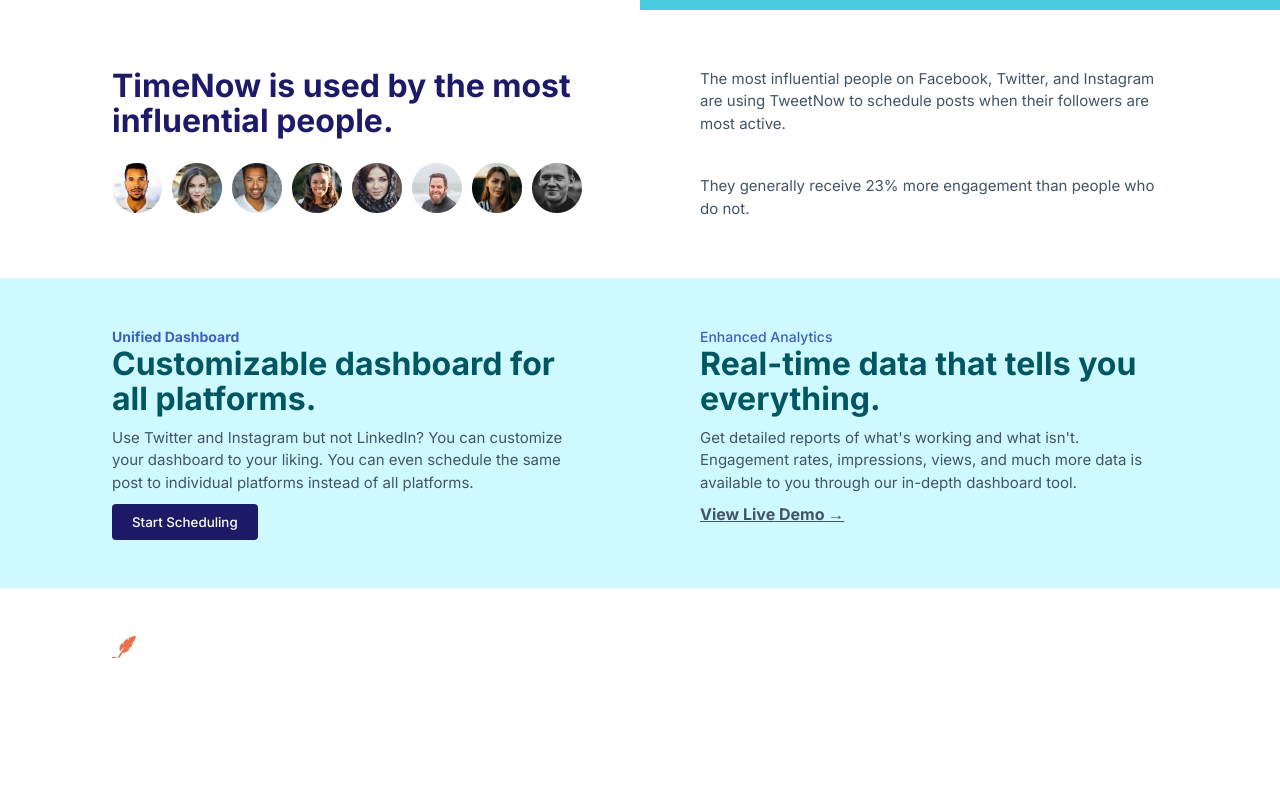
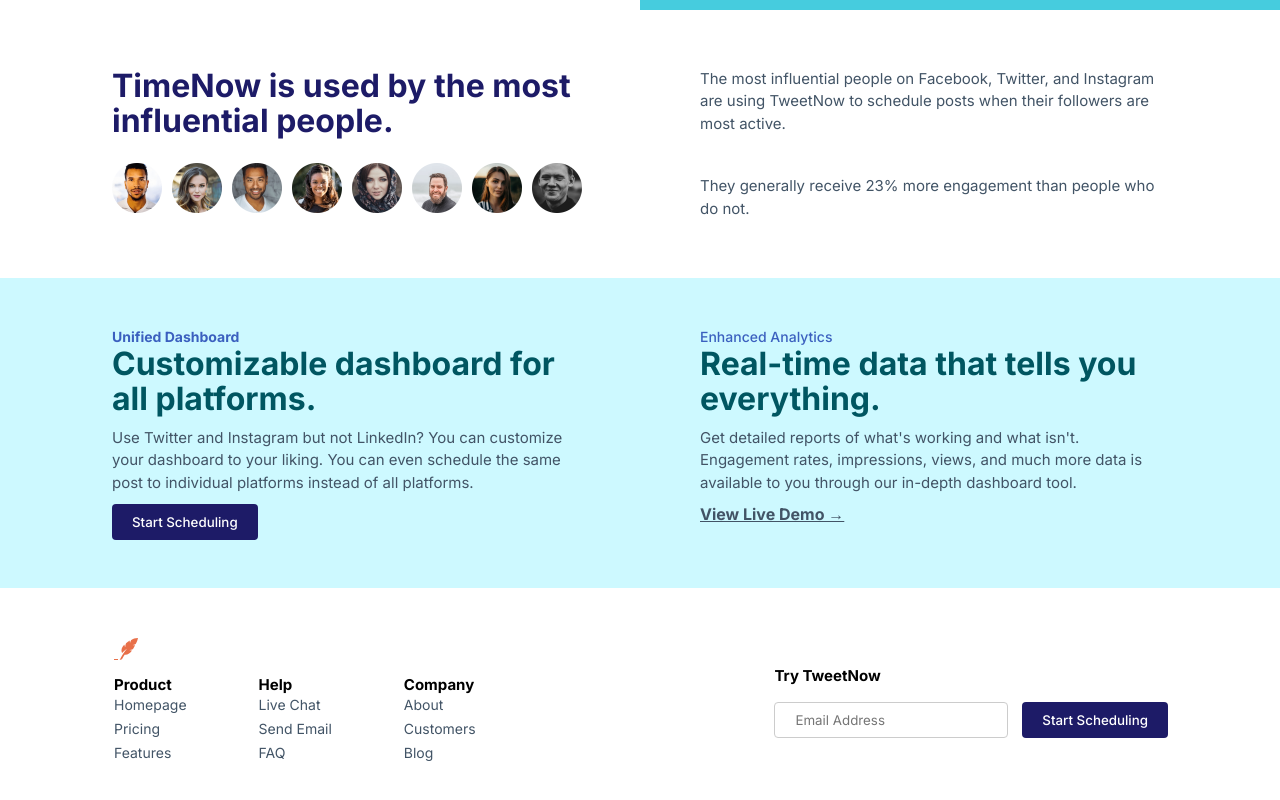
Before and after one commit to ashiquemushtaq/TimeNow, a plain HTML site: page index.html in a window 1280 px wide. Shown: the part 698-1498 px from the top of the page. Before the commit the page ends 1408 px from the top, so only its background shows below. Drawn offline with Linux system fonts and the light colour scheme.

Commit message:
Changed footer

```diff
--- a/index.html
+++ b/index.html
@@ -86,7 +86,36 @@
         </div>
     </div>
     <footer>
-        <img src="Assets/Logo.svg" alt="">
+        <table>
+            <tr >
+              <td class="logo"><img src="Assets/Logo.svg" alt=""></td>
+            </tr>
+            <tr>
+              <th>Product</th>
+              <th>Help</th>
+              <th>Company</th>
+            </tr>
+            <tr>
+              <td>Homepage</td>
+              <td>Live Chat</td>
+              <td>About</td>
+            </tr>
+                <tr>
+              <td>Pricing</td>
+              <td>Send Email</td>
+              <td>Customers</td>
+            </tr>
+                <tr>
+              <td>Features</td>
+              <td>FAQ</td>
+              <td>Blog</td>
+            </tr>
+          </table>
+          <div>
+              <label>Try TweetNow</label><br><br>
+              <input type="email" placeholder="Email Address">
+              <button>Start Scheduling</button>
+        </div>
     </footer>
 </body>
 </html>
--- a/styles.css
+++ b/styles.css
@@ -132,4 +132,37 @@ button{
 
 footer{
     padding: 3rem 7rem;
+    display:flex;
+    justify-content:space-between;
+    align-items:center;
+    font-size: 14px;
 }
+
+table{
+    text-align:left;
+    display:flex;
+    flex-wrap:wrap;
+}
+
+th,label{
+    color: black;
+    font-weight: 700;
+    font-size: 15px;
+}
+
+td{
+    padding-right:70px;
+    padding-bottom:5px;
+}
+
+.logo{
+    padding-bottom:10px;
+}
+
+input{
+    padding: 9px 20px;
+    outline: none;
+    border: 1px solid #ccc;
+    border-radius: 4px;
+    margin-right: 10px;
+}
```
